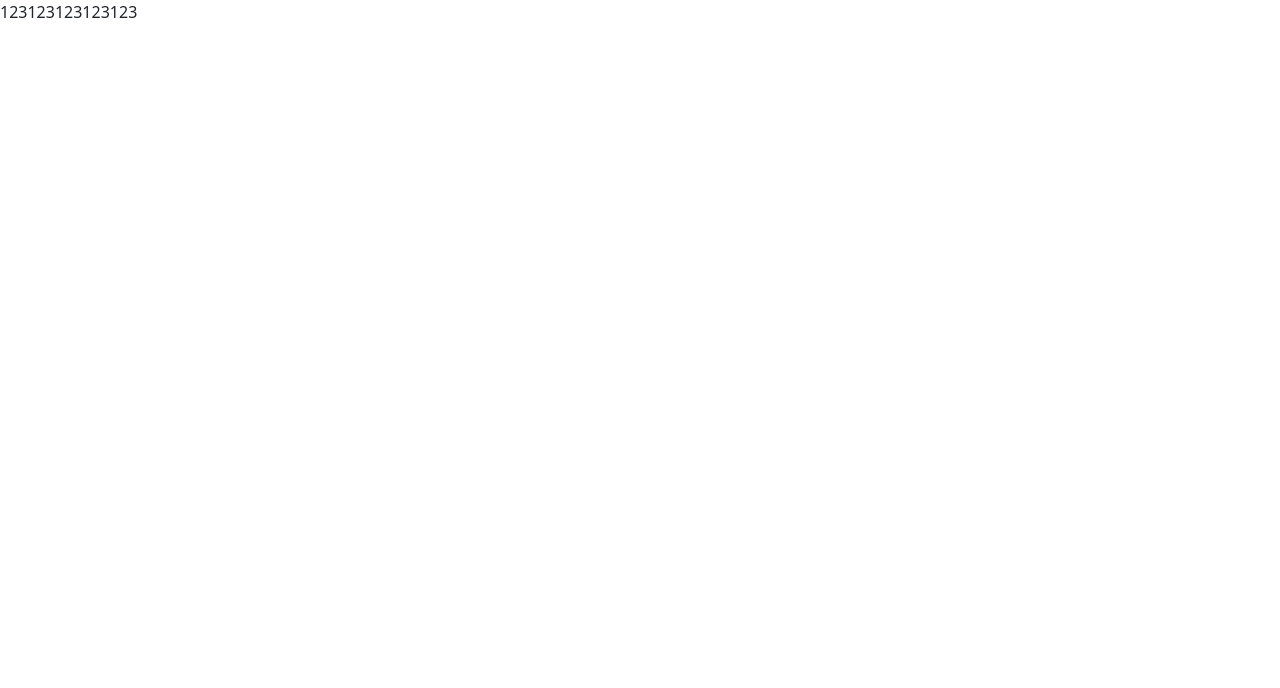
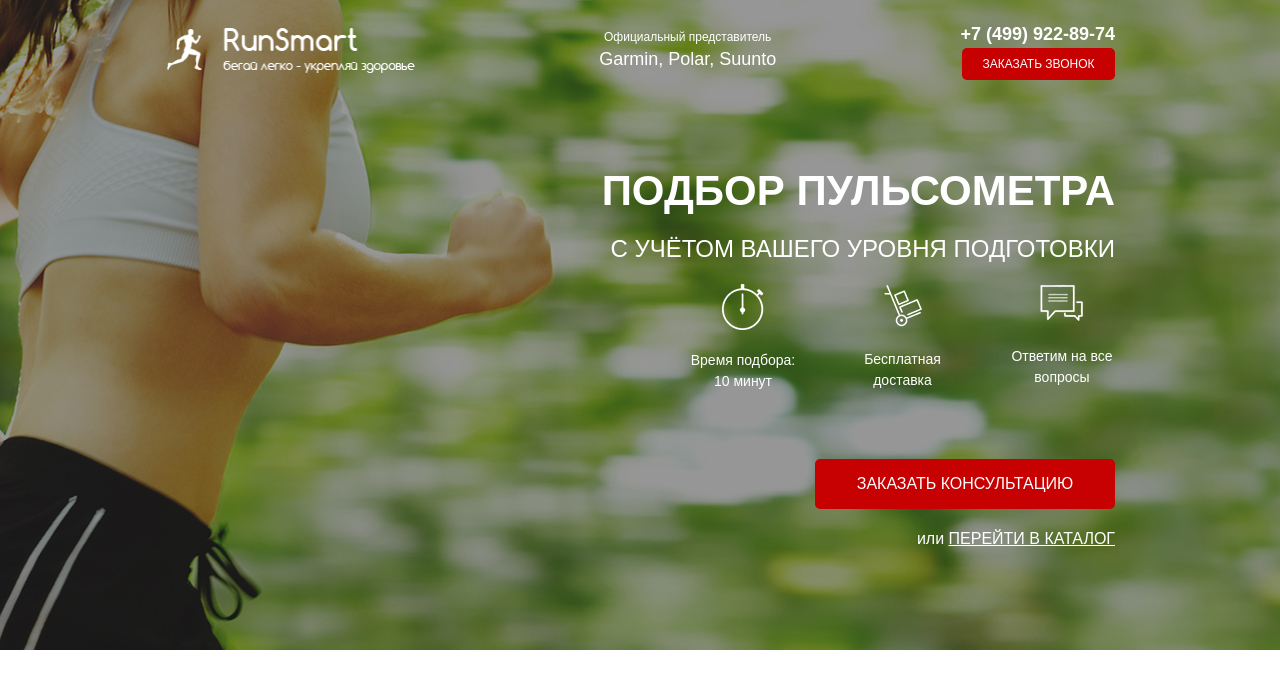
Before and after one commit to VladiSlaveee/RunSmart, a website: page src/index.html in a window 1280 px wide. Drawn offline with Linux system fonts and the light colour scheme; a web font is replaced by a local one.

Commit message:
1-st screen

```diff
--- a/gulpfile.js
+++ b/gulpfile.js
@@ -1,6 +1,6 @@
 const gulp        = require('gulp');
 const browserSync = require('browser-sync');
-const sass        = require('gulp-sass')(require('sass'));
+const sass = require('gulp-sass')(require('sass'));
 const cleanCSS = require('gulp-clean-css');
 const autoprefixer = require('gulp-autoprefixer');
 const rename = require("gulp-rename");
--- a/src/index.html
+++ b/src/index.html
@@ -5,12 +5,46 @@
     <meta http-equiv="X-UA-Compatible" content="IE=edge">
     <meta name="viewport" content="width=device-width, initial-scale=1.0">
     <title>RunSmart</title>
-    <link href="https://fonts.googleapis.com/css2?family=MuseoModerno:wght@300;400;500;700&family=Roboto:wght@100;300;400;700;900&display=swap" rel="stylesheet">
+    <link href="https://fonts.googleapis.com/css2?family=MuseoModerno:wght@300;400;500;700&" rel="stylesheet">
     <link rel="stylesheet" href="css/bootstrap-reboot.min.css">
-    <link rel="stylesheet" href="css/bootstrap-grid.min.css">
     <link rel="stylesheet" href="css/style.min.css">
 </head>
 <body>
-    123123123123123
+    <div class="promo">
+        <div class="container">
+            <header class="header">
+                <a href="#" class="header__logo">
+                    <img src="icons/logo/logo.png" alt="logo">
+                </a>
+                <div class="header__official">Официальный представитель<span>Garmin, Polar, Suunto</span></div>
+                <div class="header__contacts">
+                    <a href="tel:+74999228974" class="header__phone">+7 (499) 922-89-74</a>
+                    <button class="button">заказать звонок</button>
+                </div>
+            </header>
+            <div class="promo__wrapper">
+                <h1 class="promo__header">Подбор пульсометра</h1>
+                <h2 class="promo__subheader">с учётом Вашего уровня подготовки</h2>
+                <div class="promo__icons">
+                    <div class="promo__icon">
+                        <img src="icons/timer.png" alt="timer">Время подбора:
+                        10 минут</div>
+                    <div class="promo__icon">
+                        <img src="icons/cart.png" alt="cart">Бесплатная
+                        доставка</div>
+                    <div class="promo__icon">
+                        <img src="icons/message.png" alt="message">Ответим
+                        на все вопросы</div>
+                </div>
+                <button class="button button_main">Заказать консультацию</button>
+                <div class="promo__link">
+                или
+                <a href="#">перейти в каталог</a>
+                </div>
+            </div>
+
+
+        </div>
+    </div>
 </body>
 </html>
--- /dev/null
+++ b/src/sass/base/_variables.scss
@@ -0,0 +1 @@
+$main-color: #c70101
--- /dev/null
+++ b/src/sass/blocks/_buttons.scss
@@ -0,0 +1,20 @@
+.button {
+    width: 153px;
+    height: 32px;
+    left: 0px;
+    top: 0px;
+    background: $main-color;
+    border-radius: 5px;
+    font-weight: 500;
+    font-size: 12px;
+    text-transform: uppercase;
+    color: #FFFFFF;
+    border: none;
+    &_main {
+        margin-top: 67px;
+        width: 300px;
+        height: 50px;
+        font-size: 16px;
+        font-weight: 400;
+    }
+}
--- /dev/null
+++ b/src/sass/blocks/_header.scss
@@ -0,0 +1,40 @@
+.header {
+    display: flex;
+    justify-content: space-between;
+    align-items: center;
+    &__logo {
+        width: 250px;
+        img {
+            width: 100%;
+        }
+    }
+    &__official {
+        font-weight: 500;
+        font-size: 12px;
+        color: #FFFFFF;
+        text-align: center;
+        span {
+            display: block;
+            font-size: 18px;
+        }
+
+    }
+    &__phone {
+        display: block;
+        font-weight: 700;
+        font-size: 18px;
+        color: #FFFFFF;
+        text-decoration: none;
+        &:hover {
+            color: #FFFFFF;
+            text-decoration: none;
+        }
+
+    }
+    &__contacts {
+        display: flex;
+        flex-direction: column;
+        align-items: flex-end;
+    }
+
+}
--- /dev/null
+++ b/src/sass/blocks/_promo.scss
@@ -0,0 +1,56 @@
+.promo {
+    min-height: 650px;
+    padding: 21px 0 93px 0;
+    background: url(../img/mainbg.jpg) center (center/cover) no-repeat;
+    &__wrapper {
+        display: flex;
+        flex-direction: column;
+        align-items: flex-end;
+        margin-top: 90px;
+    }
+    &__header {
+        font-weight: 700;
+        font-size: 42px;
+        text-transform: uppercase;
+        color: #FFFFFF;
+        line-height: 42px;
+    }
+    &__subheader {
+        margin-top: 17px;
+        font-weight: 500;
+        font-size: 24px;
+        text-transform: uppercase;
+        color: #FFFFFF;
+        line-height: 24px;
+    }
+    &__icons {
+        margin-top: 15px;
+        width: 425px;
+        display: flex;
+        justify-content: space-between;
+    }
+    &__icon {
+        width: 106px;
+        font-weight: 500;
+        font-size: 14px;
+        text-align: center;
+        color: #FFFFFF;
+        img {
+            display: block;
+            margin: 0 auto;
+            margin-bottom: 20px;
+        }
+    }
+    &__link {
+        font-weight: 500;
+        font-size: 16px;
+        color: #FFFFFF;
+        margin-top: 18px;
+        a {
+            color: #FFFFFF;
+            text-decoration: underline;
+            text-transform: uppercase;
+        }
+        }
+
+}
--- /dev/null
+++ b/src/sass/style.scss
@@ -0,0 +1,11 @@
+@import 'base/variables';
+* {
+    font-family: 'MuseoModerno', sans-serif;
+}
+.container {
+    max-width: 950px;
+    margin: 0 auto;
+}
+@import 'blocks/promo';
+@import 'blocks/header';
+@import 'blocks/buttons';
--- a/src/scss/style.scss
+++ /dev/null
@@ -1,4 +0,0 @@
-html {
-    font-family: 'MuseoModerno', cursive;
-    font-family: 'Roboto', sans-serif;
-}
```
Also changed, not shown: src/css/promo.min.css (added), src/css/style.min.css, src/icons/cart.png (renamed from src/icons/app-08-hand-cart-64.png), src/icons/message.png (renamed from src/icons/messages-64.png), src/icons/timer.png (renamed from src/icons/019_timer_time_stopwatch_2-64.png), src/sass/base/_mixins.scss (added), 1 other file.
